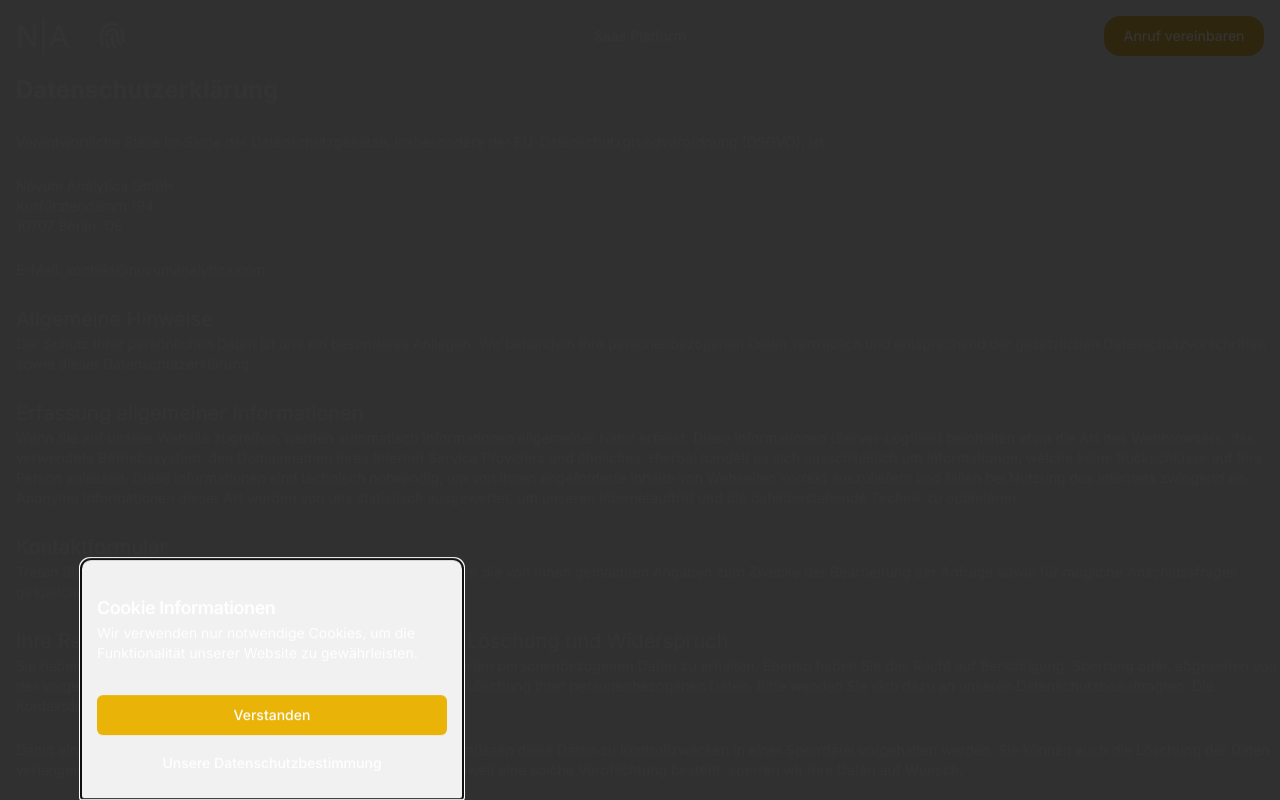
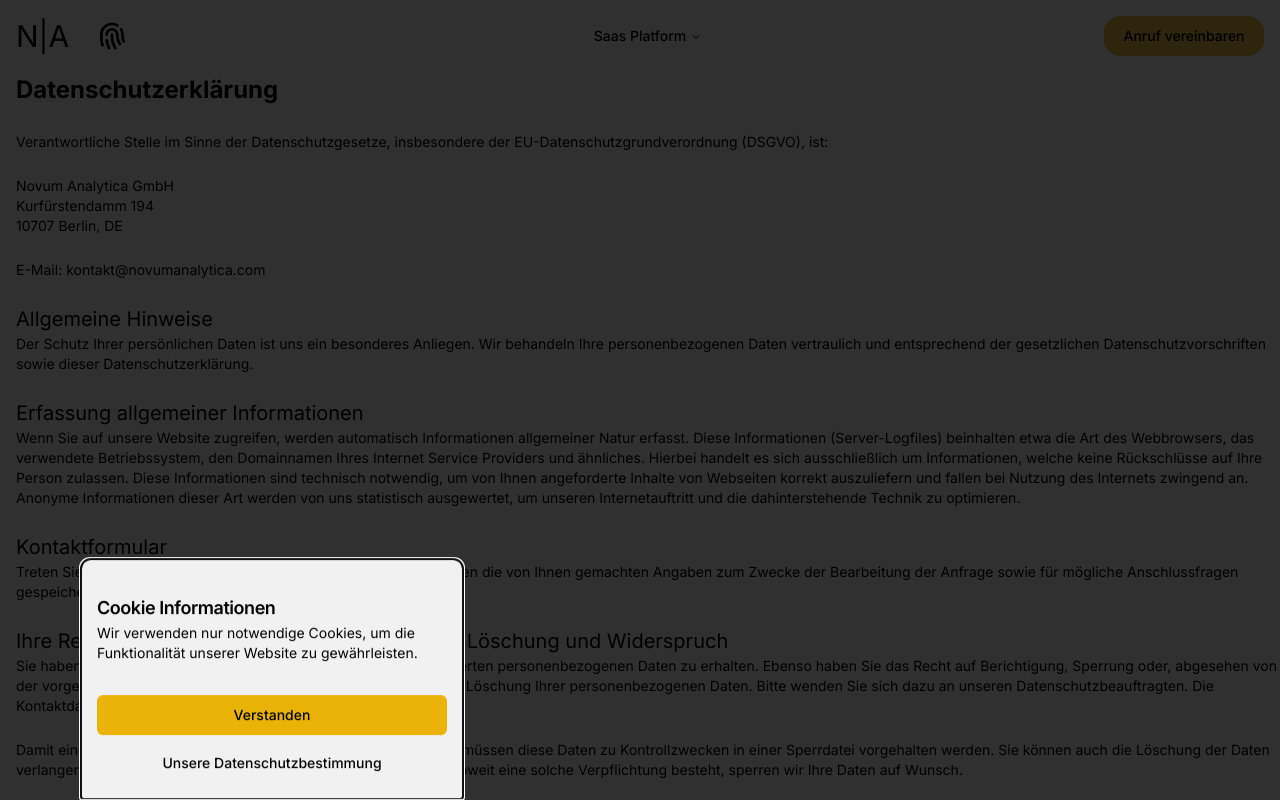
Before and after one commit to FearZee/website, a Next.js app: page /datenschutz in a window 1280 px wide. Built offline with nearby package versions, Linux system fonts and the light colour scheme.

Commit message:
Fix white text on some devices

```diff
--- a/src/app/components/HeroSection.tsx
+++ b/src/app/components/HeroSection.tsx
@@ -30,7 +30,7 @@ export const HeroSection = () => {
         </div>
         <Image
           {...image}
-          alt="Hero section iamge"
+          alt="Hero section image"
           className="lg:h-[812px] object-cover xl:absolute w-auto xl:right-[-20rem]"
         />
       </div>
--- a/src/app/globals.css
+++ b/src/app/globals.css
@@ -2,22 +2,8 @@
 @tailwind components;
 @tailwind utilities;
 
-:root {
-  --foreground-rgb: 0, 0, 0;
-  --background-start-rgb: 214, 219, 220;
-  --background-end-rgb: 255, 255, 255;
-}
-
-@media (prefers-color-scheme: light) {
-  :root {
-    --foreground-rgb: 255, 255, 255;
-    --background-start-rgb: 0, 0, 0;
-    --background-end-rgb: 0, 0, 0;
-  }
-}
-
 body {
-  color: rgb(var(--foreground-rgb));
+  color: #000;
   background: #f2f1f1;
   margin: 0 0 0 1rem;
   overflow-x: hidden;
@@ -35,7 +21,7 @@ body {
 
 @layer components {
   .section {
-    @apply max-w-7xl lg:max-w-screen-xl lg:mx-auto mx-4 relative 2xl:overflow-visible overflow-hidden;
+    @apply max-w-7xl lg:max-w-screen-xl lg:mx-auto mx-4 relative xl:overflow-visible overflow-hidden;
   }
 
   .h2 {
```
